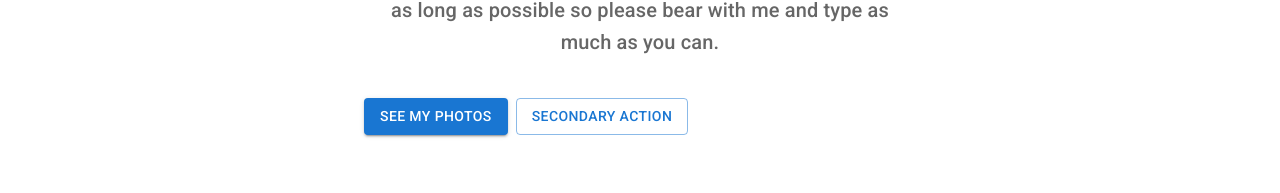
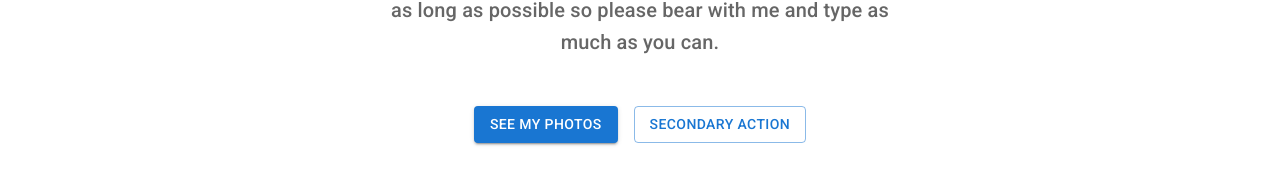
Before and after one commit to CodeZera11/material_ui_project, a React (Create React App) app: page / in a window 1280 px wide. Shown: the part 245-438 px from the top of the page. Built offline with nearby package versions, Linux system fonts and the light colour scheme.

Commit message:
fixed some padding and finalized everything

```diff
--- a/src/App.js
+++ b/src/App.js
@@ -3,6 +3,7 @@ import '@fontsource/roboto/700.css';
 import { Typography, AppBar, Card, CardActions, CardContent, CardMedia, CssBaseline, Grid, Toolbar, Container, Button } from '@mui/material';
 import { PhotoCamera } from '@mui/icons-material';
 import useStyles from './styles';
+import Stack from '@mui/material/Stack';
 
 const cards = [1,2,3,4,5,6,7,8,9];
 
@@ -30,20 +31,15 @@ const App = () => {
                             <Typography variant='h6' align='center' color="textSecondary" paragraph>
                                 Hello everyone this is a sample text and i am trying to keep it as long as possible so please bear with me and type as much as you can.
                             </Typography>
-                            <div className={classes.buttons}>
-                                <Grid container spacing={1}>
-                                    <Grid item>
-                                        <Button align='center' variant='contained' color='primary'>
-                                            See my photos
-                                        </Button>
-                                    </Grid>
-                                    <Grid item>
-                                        <Button align='center' variant='outlined' color='primary'>
-                                            Secondary action
-                                        </Button>
-                                    </Grid>
-                                </Grid>
-                            </div>
+                            <Stack
+                                sx={{ pt: 4 }}
+                                direction="row"
+                                spacing={2}
+                                justifyContent="center"
+                                >
+                                <Button variant="contained">See my photos</Button>
+                                <Button variant="outlined">Secondary action</Button>
+                            </Stack>
                         </Container>
                     </div>
                     <Container className={classes.cardGrid} maxWidth='md'>
@@ -63,11 +59,11 @@ const App = () => {
                                                 <Typography>
                                                     This is media card. Enter all your content here.
                                                 </Typography>
+                                            </CardContent>
                                                 <CardActions>
                                                     <Button size='small' color='primary'>View</Button>
                                                     <Button size='small' color='primary'>Edit</Button>
                                                 </CardActions>
-                                            </CardContent>
                                         </Card>
                                     </Grid>
                                 ))}
--- a/src/styles.js
+++ b/src/styles.js
@@ -10,6 +10,7 @@ const useStyles = makeStyles((theme) => ({
     },
     buttons: {
         marginTop: '40px',
+        justifyContent: "center"
     },
     cardGrid: {
         padding: '20px 0'
```
